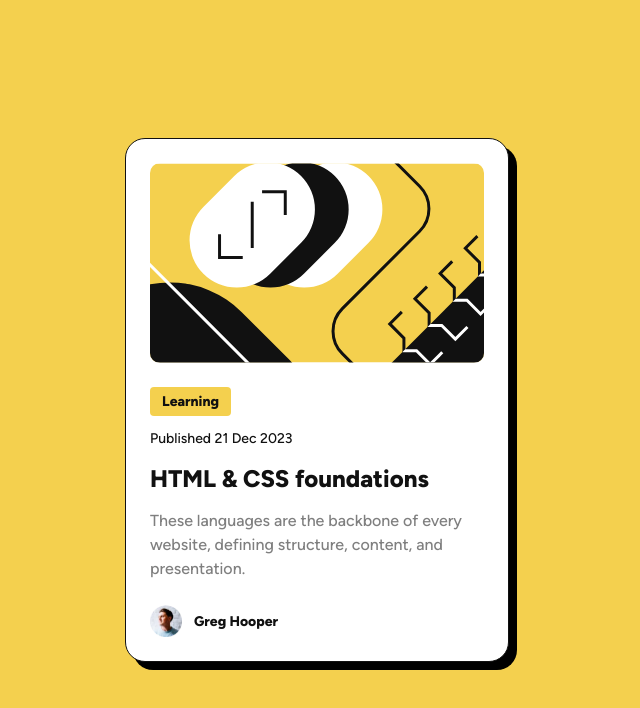
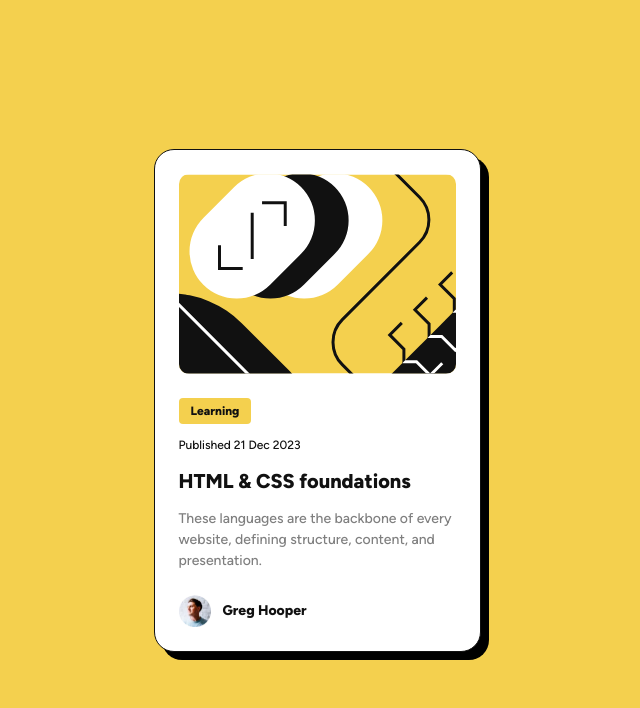
Before and after one commit to iddahadev/frontend-mentor-blog-preview-card, a plain HTML site: page index.html in a window 1280 px wide. Shown: the whole page, without its empty margins (323-963 px from the left). Drawn offline with Linux system fonts and the light colour scheme.

Commit message:
refactor(style): add css variable for font size and weight

```diff
--- a/assets/styles/base.css
+++ b/assets/styles/base.css
@@ -10,7 +10,18 @@
   --color-black: #111;
   --color-grey: #7f7f7f;
 
-  --font-family: Figtree;
+  --font-family: Figtree, sans-serif;
+
+  --font-size-12: 0.75rem;
+  --font-size-14: 0.875rem;
+  --font-size-16: 1rem;
+  --font-size-20: 1.25rem;
+  --font-size-24: 1.5rem;
+
+  --font-weight-medium: 500;
+  --font-weight-extra-bold: 800;
+
+  --transition-duration: 0.5s;
 
   line-height: 1.5;
 }
--- a/assets/styles/index.css
+++ b/assets/styles/index.css
@@ -5,7 +5,7 @@ body {
   background-color: var(--color-primary);
 
   font-family: var(--font-family);
-  font-weight: 500;
+  font-weight: var(--font-weight-medium);
   color: var(--color-black);
 }
 
@@ -22,9 +22,8 @@ img {
 }
 
 .card {
-  --max-width: 20.4375rem;
-
-  max-width: var(--max-width);
+  max-width: 20.4375rem;
+  width: 100%;
 
   display: flex;
   flex-direction: column;
@@ -39,7 +38,7 @@ img {
   border-radius: 20px;
 
   box-shadow: 8px 8px 0px 0px #000;
-  transition: box-shadow 0.5s;
+  transition: box-shadow var(--transition-duration);
 }
 
 .card:focus,
@@ -65,25 +64,19 @@ img {
 }
 
 .card__title {
-  --font-size: 1.25rem;
+  order: 2;
+  font-size: var(--font-size-20);
+  font-weight: var(--font-weight-extra-bold);
 
-  order: 2;
-  font-size: var(--font-size);
-  font-weight: 800;
-
-  transition: color 0.5s;
+  transition: color var(--transition-duration);
 }
 
 .card__date {
-  --font-size: 0.75rem;
-
   order: 1;
-  font-size: var(--font-size);
+  font-size: var(--font-size-12);
 }
 
 .card__tag {
-  --font-size: 0.75rem;
-
   order: 0;
 
   display: inline-block;
@@ -93,25 +86,21 @@ img {
   padding: 4px 12px;
   border-radius: 4px;
 
-  font-size: var(--font-size);
-  font-weight: 800;
+  font-size: var(--font-size-12);
+  font-weight: var(--font-weight-extra-bold);
 }
 
 .card__description {
-  --font-size: 0.875rem;
-
   order: 3;
 
-  font-size: var(--font-size);
+  font-size: var(--font-size-14);
   color: var(--color-grey);
 }
 
 .card--author {
-  --column-gap: 0.75rem;
-
   display: flex;
   align-items: center;
-  column-gap: var(--column-gap);
+  column-gap: 0.75rem;
 }
 
 .card--author__image {
@@ -120,28 +109,28 @@ img {
 }
 
 .card--author__name {
-  font-size: 0.875rem;
-  font-weight: 800;
+  font-size: var(--font-size-14);
+  font-weight: var(--font-weight-extra-bold);
 }
 
-@media (min-width: 75rem) {
+@media (min-width: 90rem) {
   .card {
-    --max-width: 24rem;
+    max-width: 24rem;
   }
 
   .card__title {
-    --font-size: 1.5rem;
+    font-size: var(--font-size-24);
   }
 
   .card__date {
-    --font-size: 0.875rem;
+    font-size: var(--font-size-14);
   }
 
   .card__tag {
-    --font-size: 0.875rem;
+    font-size: var(--font-size-14);
   }
 
   .card__description {
-    --font-size: 1rem;
+    font-size: var(--font-size-16);
   }
 }
```
